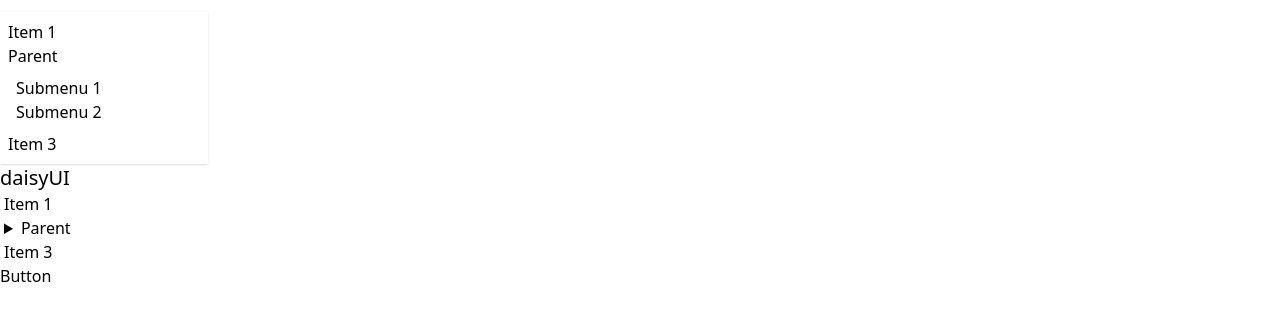
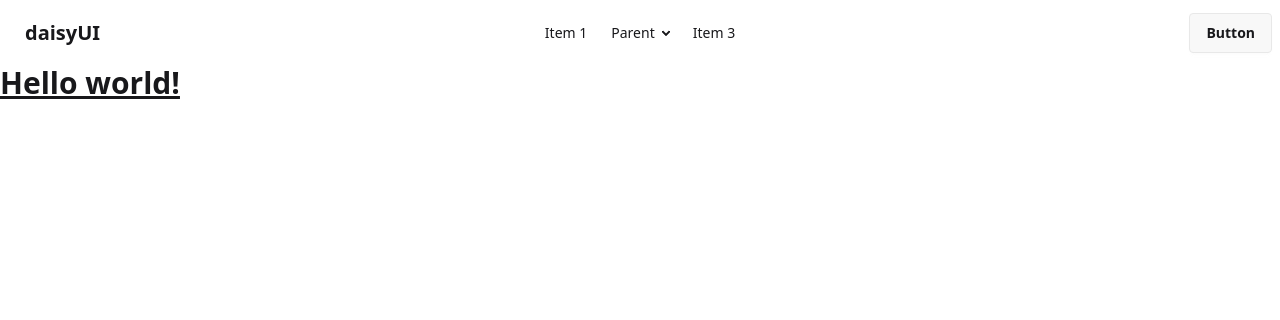
Before and after one commit to IvanArenasSuarez/SharkNow, a React (Vite) app in the folder crud-frontend/: page / in a window 1280 px wide. Shown: the top 320 px of the page. Built offline with nearby package versions, Linux system fonts and the light colour scheme.

Commit message:
Update index.html and package configurations; add hello world header and upgrade dependencies

```diff
--- a/crud-frontend/index.html
+++ b/crud-frontend/index.html
@@ -5,10 +5,14 @@
     <link rel="icon" type="image/svg+xml" href="/vite.svg" />
     <meta name="viewport" content="width=device-width, initial-scale=1.0" />
     <link href="/src/styles.css" rel="stylesheet">
+
     <title>Vite + React</title>
   </head>
   <body>
     <div id="root"></div>
     <script type="module" src="/src/main.jsx"></script>
+    <h1 class="text-3xl font-bold underline">
+      Hello world!
+    </h1>
   </body>
 </html>
--- a/crud-frontend/package.json
+++ b/crud-frontend/package.json
@@ -20,13 +20,13 @@
     "@types/react-dom": "^19.0.3",
     "@vitejs/plugin-react": "^4.3.4",
     "autoprefixer": "^10.4.20",
-    "daisyui": "^4.12.23",
+    "daisyui": "^5.0.0-beta.8",
     "eslint": "^9.19.0",
     "eslint-plugin-react": "^7.37.4",
     "eslint-plugin-react-hooks": "^5.0.0",
     "eslint-plugin-react-refresh": "^0.4.18",
     "globals": "^15.14.0",
-    "postcss": "^8.5.2",
+    "postcss": "^8.5.3",
     "tailwindcss": "^4.0.8",
     "vite": "^6.1.0"
   }
--- a/crud-frontend/src/index.css
+++ b/crud-frontend/src/index.css
@@ -1,4 +1,2 @@
 @import "tailwindcss";
-@tailwind base;
-@tailwind components;
-@tailwind utilities;
+@plugin "daisyui";
--- a/crud-frontend/tailwind.config.js
+++ b/crud-frontend/tailwind.config.js
@@ -1,6 +1,6 @@
+
+/** @type {import('tailwindcss').Config} */
 import daisyui from "daisyui"
-/** @type {import('tailwindcss').Config} */
-
 export default {
   content: [
     "./index.html",
@@ -14,7 +14,7 @@
   ],
 
   daisyui: {
-    themes: ["cupcake", "dark", "cmyk"],
+    themes: ["cupcake"],
   },
 
 }
--- a/crud-frontend/vite.config.js
+++ b/crud-frontend/vite.config.js
@@ -1,6 +1,6 @@
 import { defineConfig } from 'vite'
 import react from '@vitejs/plugin-react'
-import tailwindcss from '@tailwindcss/vite'
+import tailwindcss from "@tailwindcss/vite";
 
 // https://vite.dev/config/
 export default defineConfig({
```
Also changed, not shown: 1 other file (tests, documents, lock files or other folders).
